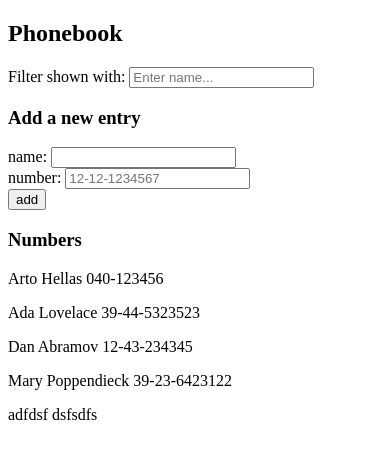
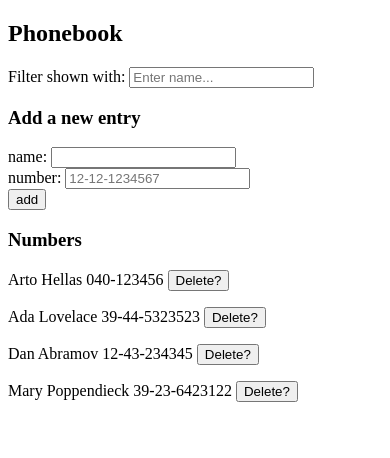
Before and after one commit to Zakerous76/fullstackopen, a React (Vite) app in the folder part2/phonebook/: page / in a window 390 px wide. Shown: the top 458 px of the page. Built offline with nearby package versions, Linux system fonts and the light colour scheme; data requests are answered from the project's data file.

Commit message:
2.14: The Phonebook step 9

```diff
--- a/part2/phonebook/db.json
+++ b/part2/phonebook/db.json
@@ -19,11 +19,6 @@
       "name": "Mary Poppendieck",
       "number": "39-23-6423122",
       "id": "4"
-    },
-    {
-      "id": "212b",
-      "name": "adfdsf",
-      "number": "dsfsdfs"
     }
   ]
 }
--- a/part2/phonebook/src/App.jsx
+++ b/part2/phonebook/src/App.jsx
@@ -3,7 +3,6 @@ import Persons from "./components/Persons";
 import PersonForm from "./components/PersonForm";
 import SearchFilter from "./components/SearchFilter";
 import { useEffect } from "react";
-import axios from "axios";
 import noteServices from "./services/notes";
 
 const App = () => {
@@ -17,6 +16,7 @@ const App = () => {
   }, []);
 
   const [visiblePersons, setVisiblePersons] = useState(persons);
+
   // A super wacky solution, but it works
   return (
     <div>
@@ -29,7 +29,10 @@ const App = () => {
         setVisiblePersons={setVisiblePersons}
       />
       <h3>Numbers</h3>
-      <Persons persons={visiblePersons} />
+      <Persons
+        visiblePersons={visiblePersons}
+        setVisiblePersons={setVisiblePersons}
+      />
     </div>
   );
 };
--- a/part2/phonebook/src/components/PersonForm.jsx
+++ b/part2/phonebook/src/components/PersonForm.jsx
@@ -15,10 +15,19 @@ const PersonForm = ({ persons, setPersons, setVisiblePersons }) => {
       })
       .includes(true);
     if (!result) {
-      const newPersons = persons.concat(newPerson);
-      noteServices.create(newPerson);
-      setPersons(newPersons);
-      setVisiblePersons(newPersons);
+      noteServices.create(newPerson).then(() => {
+        noteServices
+          .getAll()
+          .then((newPersons) => {
+            console.log("newPersons: ", newPersons);
+            setPersons(newPersons);
+            setVisiblePersons(newPersons);
+          })
+          .catch((err) => {
+            console.log(`Couldn't add the entry. \nSome error occured: ${err}`);
+          });
+      });
+
       setNewName("");
     } else {
       alert(`${newName} is already added to the phonebook`);
--- a/part2/phonebook/src/components/Persons.jsx
+++ b/part2/phonebook/src/components/Persons.jsx
@@ -1,10 +1,28 @@
-const Persons = ({ persons }) => {
+import noteServices from "../services/notes";
+
+const Persons = ({ visiblePersons, setVisiblePersons }) => {
   return (
     <div>
-      {persons.map((entry) => {
+      {visiblePersons.map((entry) => {
         return (
           <p key={entry.name}>
-            {entry.name} {entry.number}
+            {entry.name} {entry.number}{" "}
+            <button
+              onClick={() => {
+                const result = window.confirm(`Delete ${entry.name}?`);
+                if (result) {
+                  noteServices.deleteNote(entry.id).then(
+                    setVisiblePersons(
+                      visiblePersons.filter((person) => {
+                        return person.id !== entry.id;
+                      })
+                    )
+                  );
+                }
+              }}
+            >
+              Delete?
+            </button>
           </p>
         );
       })}
--- a/part2/phonebook/src/services/notes.js
+++ b/part2/phonebook/src/services/notes.js
@@ -14,4 +14,8 @@ const update = (id, obj) => {
   return axios.put(`${baseURL}/${id}`, obj).then((res) => res.data);
 };
 
-export default { getAll, create, update };
+const deleteNote = (id) => {
+  return axios.delete(`${baseURL}/${id}`).then((res) => console.log(res));
+};
+
+export default { getAll, create, update, deleteNote };
```
